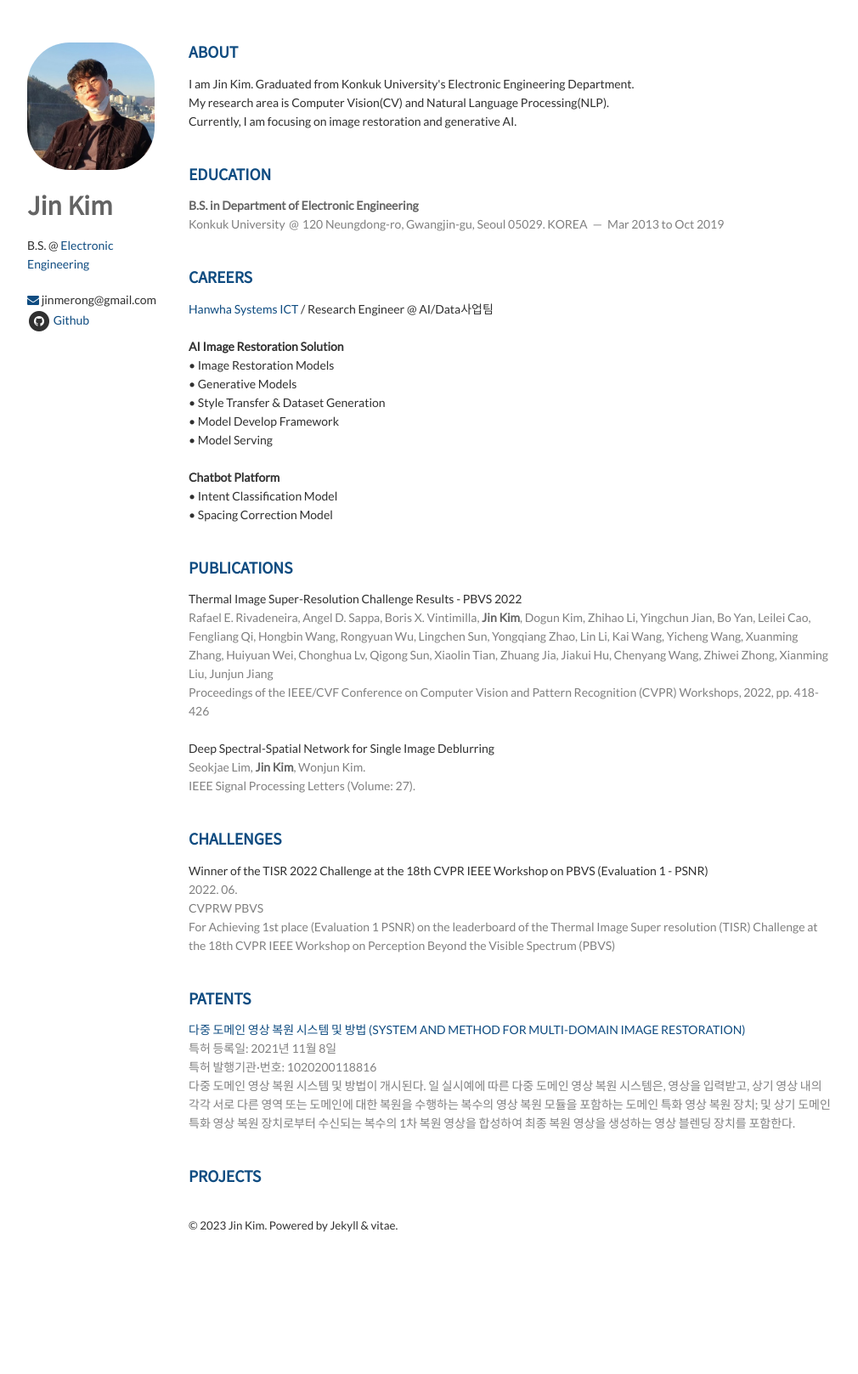
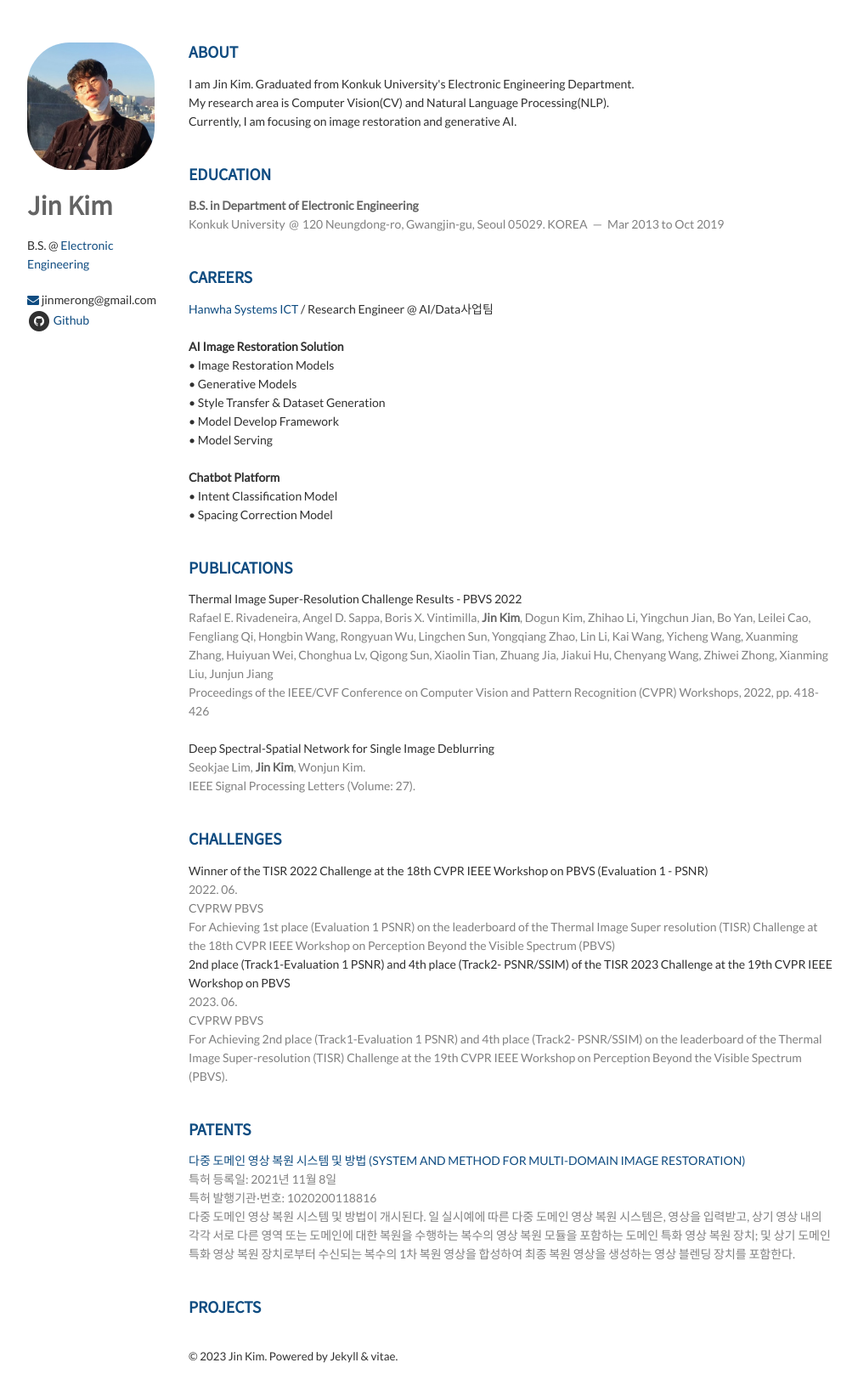
Before and after one commit to K-I-M-J-I-N/K-I-M-J-I-N.github.io, a Jekyll site: the page built from index.html, in a window 1280 px wide. Shown: the whole page at 85% size, without its empty margins (138-1148 px from the left). Built offline with Jekyll 4.4.1, drawn with Linux system fonts in a browser that asks for light colours; nearby versions of some CDN libraries; the list of posts is cut into pages by our own code; before the commit the page ends 1463 px from its top, so only the background shows below that.

Commit message:
Update challenges.html

```diff
--- a/_includes/challenges.html
+++ b/_includes/challenges.html
@@ -3,12 +3,17 @@
 
     <article>
         <header>
-
             Winner of the TISR 2022 Challenge at the 18th CVPR IEEE Workshop on PBVS (Evaluation 1 - PSNR)</br>
             <span>2022. 06.</span><br/>
             <span>CVPRW PBVS</span><br/>
             <span>For Achieving 1st place (Evaluation 1 PSNR) on the leaderboard of the Thermal Image Super resolution (TISR) Challenge at the 18th CVPR IEEE Workshop on Perception Beyond the Visible Spectrum (PBVS)</span></br>
         </header>
+        <header>
+            2nd place (Track1-Evaluation 1 PSNR) and 4th place (Track2- PSNR/SSIM) of the TISR 2023 Challenge at the 19th CVPR IEEE Workshop on PBVS</br>
+            <span>2023. 06.</span><br/>
+            <span>CVPRW PBVS</span><br/>
+            <span>For Achieving 2nd place (Track1-Evaluation 1 PSNR) and 4th place (Track2- PSNR/SSIM) on the leaderboard of the Thermal Image Super-resolution (TISR) Challenge at the 19th CVPR IEEE Workshop on Perception Beyond the Visible Spectrum (PBVS).</span></br>
+        </header>
     </article>
 
 </section>
```
